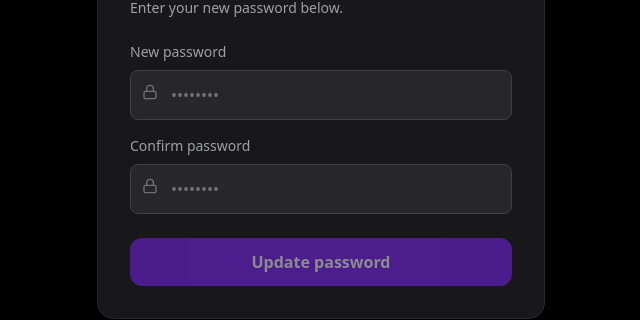
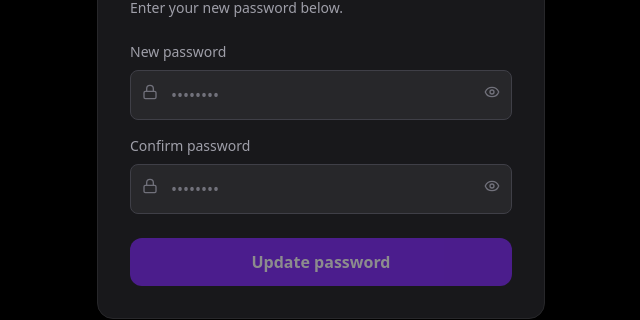
Before and after one commit to Ritika-Lund/Retrace, a Next.js app in the folder frontend/: page /reset-password in a window 1280 px wide. Shown: the part 310-630 px from the top of the page, without its empty margins (319-959 px from the left). Built offline with nearby package versions, Linux system fonts and the light colour scheme; no server answers.

Commit message:
feat: add password visibility toggle on login page

```diff
--- a/frontend/app/login/page.js
+++ b/frontend/app/login/page.js
@@ -1,7 +1,7 @@
 'use client'
 import { useState } from 'react'
 import { useRouter } from 'next/navigation'
-import { Brain, Mail, Lock, ArrowRight } from 'lucide-react'
+import { Brain, Mail, Lock, ArrowRight, Eye, EyeOff } from 'lucide-react'
 import { supabase } from '@/lib/supabase'
 
 export default function LoginPage() {
@@ -15,6 +15,7 @@ export default function LoginPage() {
   const [showForgotPassword, setShowForgotPassword] = useState(false)
   const [resetEmail, setResetEmail] = useState('')
   const [resetSent, setResetSent] = useState(false)
+  const[showPassword,setShowPassword]=useState(false)
 
   const handleAuth = async () => {
     setLoading(true)
@@ -105,13 +106,21 @@ export default function LoginPage() {
             <div className="relative">
               <Lock className="w-4 h-4 text-zinc-500 absolute left-3 top-3.5" />
               <input
-                type="password"
+                type={showPassword ? 'text' : 'password'}
                 placeholder="••••••••"
                 value={password}
                 onChange={(e) => setPassword(e.target.value)}
                 onKeyDown={(e) => e.key === 'Enter' && handleAuth()}
-                className="w-full bg-zinc-800 border border-zinc-700 rounded-lg pl-10 pr-4 py-3 text-white placeholder-zinc-500 focus:outline-none focus:border-violet-500 transition-colors"
+                className="w-full bg-zinc-800 border border-zinc-700 rounded-lg pl-10 pr-10 py-3 text-white placeholder-zinc-500 focus:outline-none focus:border-violet-500 transition-colors"
               />
+                <button
+                  type="button"
+                  onClick={() => setShowPassword(!showPassword)}
+                  className="absolute right-3 top-3.5 text-zinc-500 hover:text-zinc-300 transition-colors"
+                >
+                  {showPassword ? <EyeOff className="w-4 h-4" /> : <Eye className="w-4 h-4" />}
+              </button>
+
             </div>
           </div>
           {!isSignUp && (
--- a/frontend/app/reset-password/page.js
+++ b/frontend/app/reset-password/page.js
@@ -1,7 +1,7 @@
 'use client'
 import { useState, useEffect } from 'react'
 import { useRouter } from 'next/navigation'
-import { Brain, Lock } from 'lucide-react'
+import { Brain, Lock,ArrowRight,Eye,EyeOff } from 'lucide-react'
 import { supabase } from '@/lib/supabase'
 
 export default function ResetPasswordPage() {
@@ -11,6 +11,7 @@ export default function ResetPasswordPage() {
   const [loading, setLoading] = useState(false)
   const [error, setError] = useState('')
   const [done, setDone] = useState(false)
+  const [showPassword, setShowPassword] = useState(false)
 
   const handleReset = async () => {
     if (password !== confirm) {
@@ -60,12 +61,19 @@ export default function ResetPasswordPage() {
                 <div className="relative">
                   <Lock className="w-4 h-4 text-zinc-500 absolute left-3 top-3.5" />
                   <input
-                    type="password"
+                    type={showPassword ? 'text' : 'password'}
                     placeholder="••••••••"
                     value={password}
                     onChange={(e) => setPassword(e.target.value)}
-                    className="w-full bg-zinc-800 border border-zinc-700 rounded-lg pl-10 pr-4 py-3 text-white placeholder-zinc-500 focus:outline-none focus:border-violet-500 transition-colors"
+                    className="w-full bg-zinc-800 border border-zinc-700 rounded-lg pl-10 pr-10 py-3 text-white placeholder-zinc-500 focus:outline-none focus:border-violet-500 transition-colors"
                   />
+                   <button
+                    type="button"
+                    onClick={() => setShowPassword(!showPassword)}
+                    className="absolute right-3 top-3.5 text-zinc-500 hover:text-zinc-300 transition-colors"
+                  >
+                    {showPassword ? <EyeOff className="w-4 h-4" /> : <Eye className="w-4 h-4" />}
+                  </button>
                 </div>
               </div>
               <div className="mb-6">
@@ -73,13 +81,20 @@ export default function ResetPasswordPage() {
                 <div className="relative">
                   <Lock className="w-4 h-4 text-zinc-500 absolute left-3 top-3.5" />
                   <input
-                    type="password"
+                    type={showPassword ? 'text' : 'password'}
                     placeholder="••••••••"
                     value={confirm}
                     onChange={(e) => setConfirm(e.target.value)}
                     onKeyDown={(e) => e.key === 'Enter' && handleReset()}
-                    className="w-full bg-zinc-800 border border-zinc-700 rounded-lg pl-10 pr-4 py-3 text-white placeholder-zinc-500 focus:outline-none focus:border-violet-500 transition-colors"
+                    className="w-full bg-zinc-800 border border-zinc-700 rounded-lg pl-10 pr-10 py-3 text-white placeholder-zinc-500 focus:outline-none focus:border-violet-500 transition-colors"
                   />
+                  <button
+                    type="button"
+                    onClick={() => setShowPassword(!showPassword)}
+                    className="absolute right-3 top-3.5 text-zinc-500 hover:text-zinc-300 transition-colors"
+                  >
+                    {showPassword ? <EyeOff className="w-4 h-4" /> : <Eye className="w-4 h-4" />}
+                  </button>
                 </div>
               </div>
               <button
```
